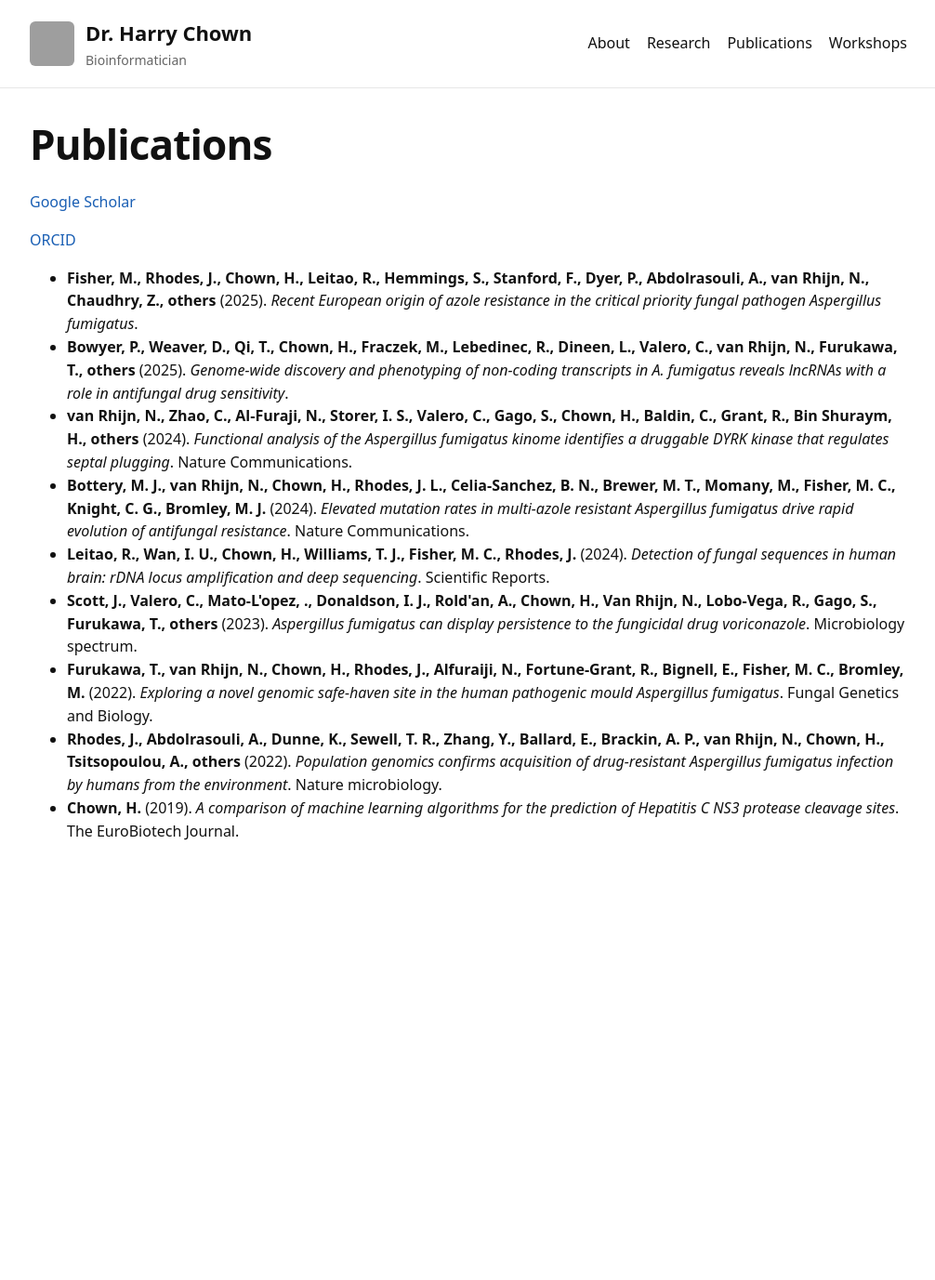
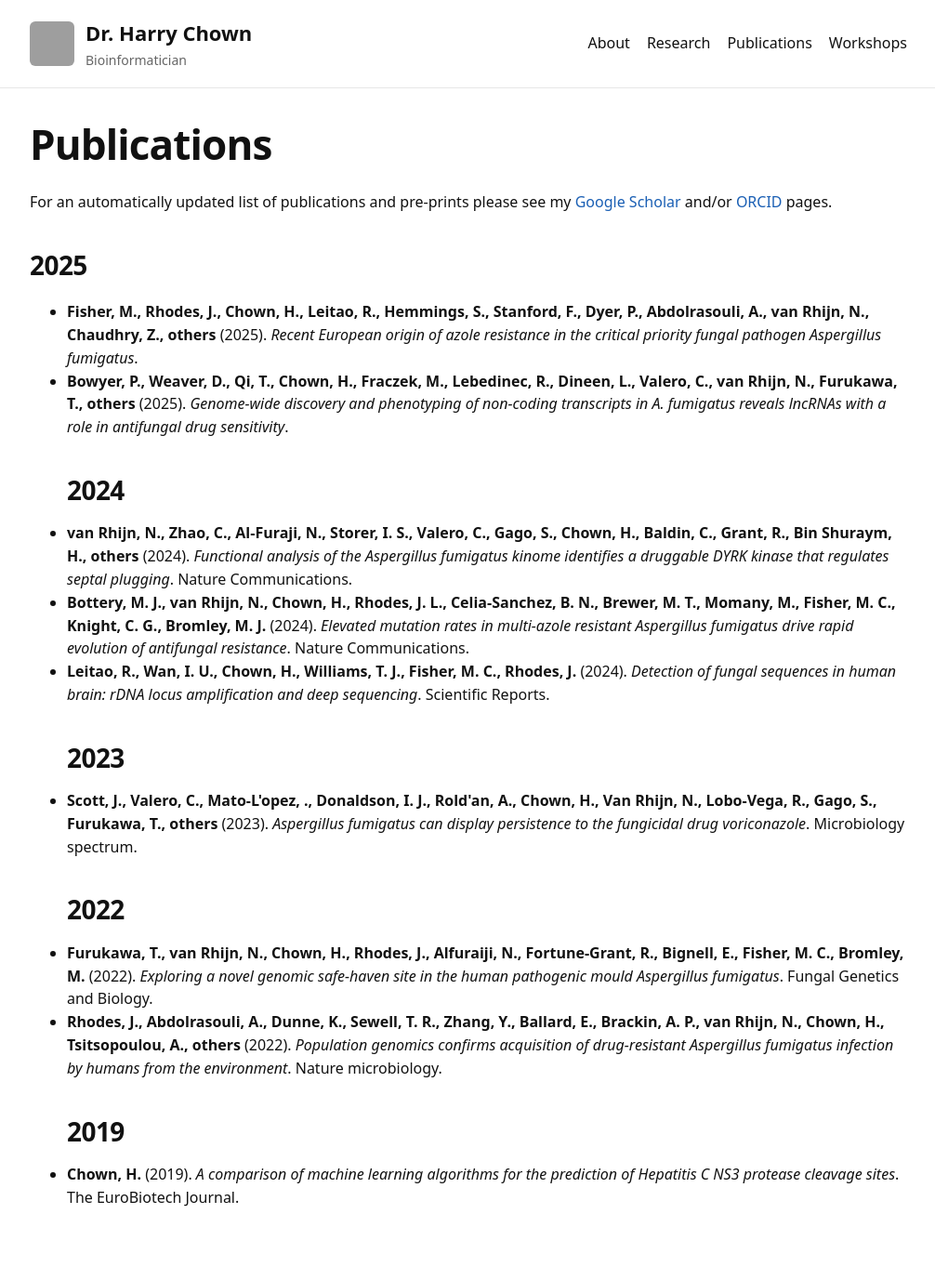
Before and after one commit to harrychown/harrychown.github.io, a Jekyll site: the page built from publications.md, in a window 1280 px wide. Shown: the whole page at 93% size, without its empty margins (136-1142 px from the left). Built offline with Jekyll 4.4.1, drawn with Linux system fonts in a browser that asks for light colours; before the commit the page ends 982 px from its top, so only the background shows below that; grey boxes are pictures that could not be loaded.

Commit message:
Update publications.md

```diff
--- a/publications.md
+++ b/publications.md
@@ -5,18 +5,20 @@ title: Publications
 
 # Publications
 
-[Google Scholar](https://scholar.google.com/citations?user=jELkT-EAAAAJ&hl=en&oi=ao)
-
-[ORCID](https://orcid.org/0000-0002-5331-4711)
+For an automatically updated list of publications and pre-prints please see my [Google Scholar](https://scholar.google.com/citations?user=jELkT-EAAAAJ&hl=en&oi=ao) and/or [ORCID](https://orcid.org/0000-0002-5331-4711) pages.
 
 
-
+## 2025
 - **Fisher, M., Rhodes, J., Chown, H., Leitao, R., Hemmings, S., Stanford, F., Dyer, P., Abdolrasouli, A., van Rhijn, N., Chaudhry, Z., others** (2025). *Recent European origin of azole resistance in the critical priority fungal pathogen Aspergillus fumigatus*.
 - **Bowyer, P., Weaver, D., Qi, T., Chown, H., Fraczek, M., Lebedinec, R., Dineen, L., Valero, C., van Rhijn, N., Furukawa, T., others** (2025). *Genome-wide discovery and phenotyping of non-coding transcripts in A. fumigatus reveals lncRNAs with a role in antifungal drug sensitivity*.
+## 2024
 - **van Rhijn, N., Zhao, C., Al-Furaji, N., Storer, I. S., Valero, C., Gago, S., Chown, H., Baldin, C., Grant, R., Bin Shuraym, H., others** (2024). *Functional analysis of the Aspergillus fumigatus kinome identifies a druggable DYRK kinase that regulates septal plugging*. Nature Communications.
 - **Bottery, M. J., van Rhijn, N., Chown, H., Rhodes, J. L., Celia-Sanchez, B. N., Brewer, M. T., Momany, M., Fisher, M. C., Knight, C. G., Bromley, M. J.** (2024). *Elevated mutation rates in multi-azole resistant Aspergillus fumigatus drive rapid evolution of antifungal resistance*. Nature Communications.
 - **Leitao, R., Wan, I. U., Chown, H., Williams, T. J., Fisher, M. C., Rhodes, J.** (2024). *Detection of fungal sequences in human brain: rDNA locus amplification and deep sequencing*. Scientific Reports.
+## 2023
 - **Scott, J., Valero, C., Mato-L\'opez, \., Donaldson, I. J., Rold\'an, A., Chown, H., Van Rhijn, N., Lobo-Vega, R., Gago, S., Furukawa, T., others** (2023). *Aspergillus fumigatus can display persistence to the fungicidal drug voriconazole*. Microbiology spectrum.
+## 2022
 - **Furukawa, T., van Rhijn, N., Chown, H., Rhodes, J., Alfuraiji, N., Fortune-Grant, R., Bignell, E., Fisher, M. C., Bromley, M.** (2022). *Exploring a novel genomic safe-haven site in the human pathogenic mould Aspergillus fumigatus*. Fungal Genetics and Biology.
 - **Rhodes, J., Abdolrasouli, A., Dunne, K., Sewell, T. R., Zhang, Y., Ballard, E., Brackin, A. P., van Rhijn, N., Chown, H., Tsitsopoulou, A., others** (2022). *Population genomics confirms acquisition of drug-resistant Aspergillus fumigatus infection by humans from the environment*. Nature microbiology.
+## 2019
 - **Chown, H.** (2019). *A comparison of machine learning algorithms for the prediction of Hepatitis C NS3 protease cleavage sites*. The EuroBiotech Journal.
```
